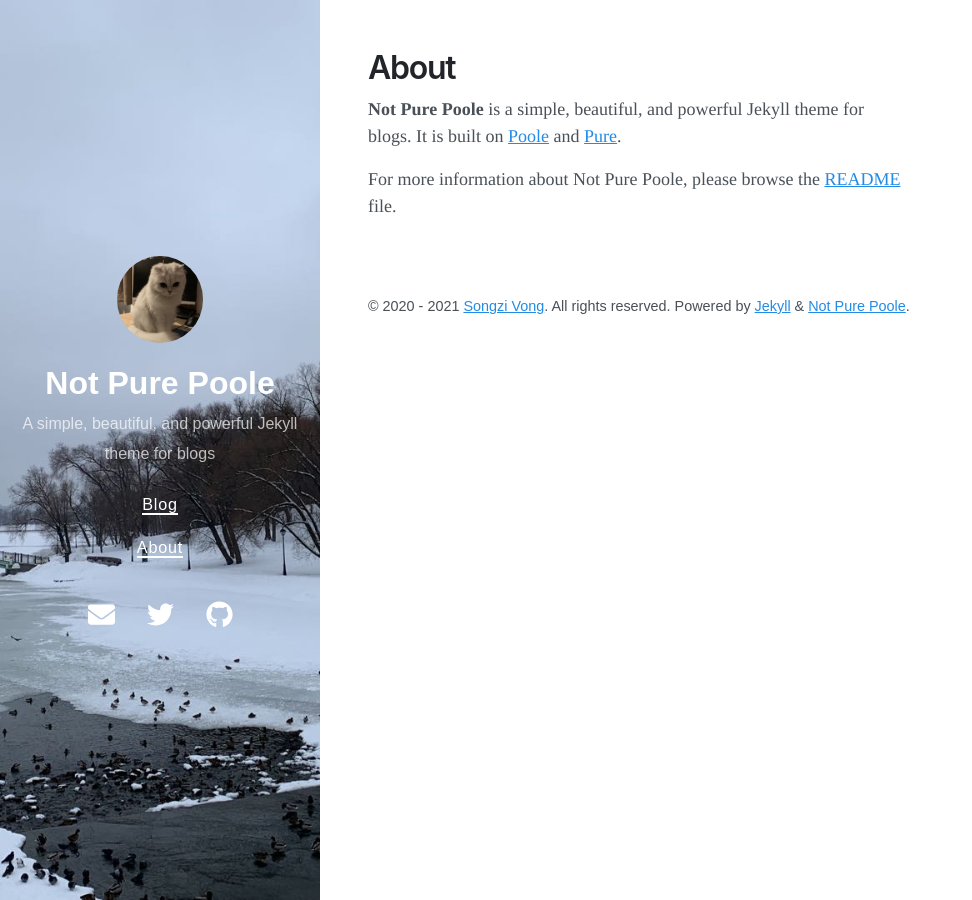
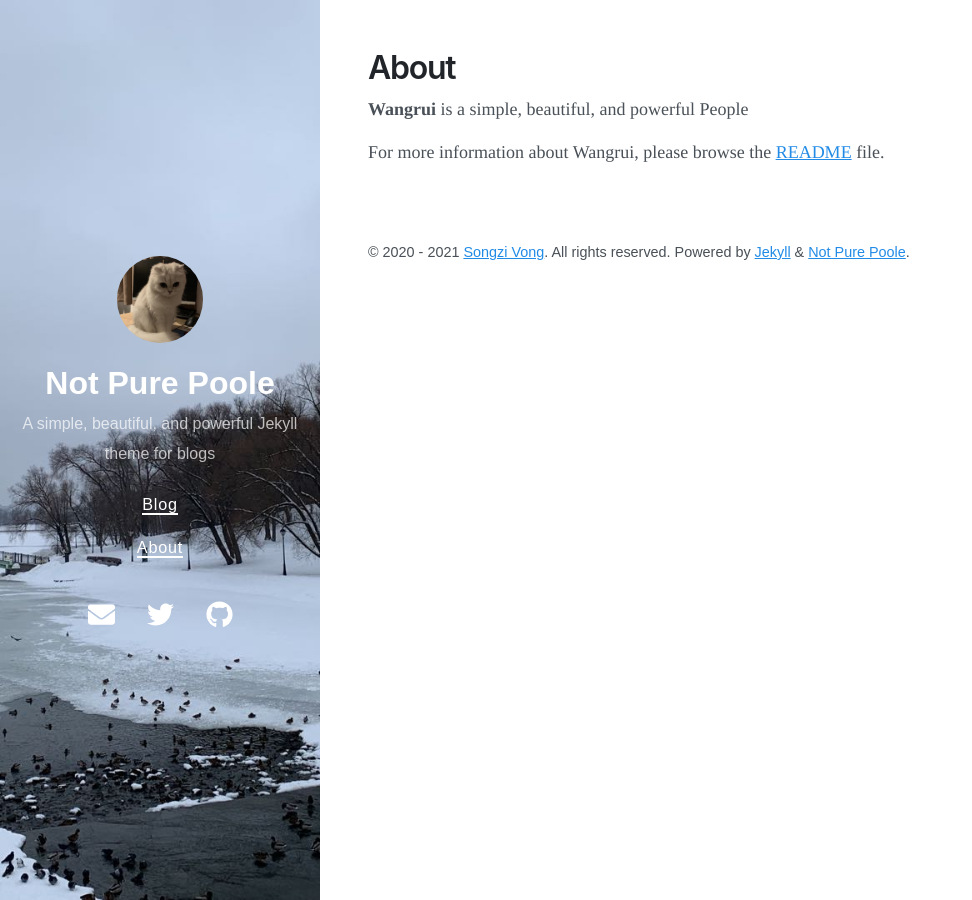
Before and after one commit to Chris-R-U/Chris-R-U.github.io, a Jekyll site: the page built from about.md, in a window 1280 px wide. Shown: the whole page, without its empty margins (0-972 px from the left). Built offline with Jekyll 4.4.1, drawn with Linux system fonts in a browser that asks for light colours; nearby versions of some CDN libraries.

Commit message:
Update about.md

```diff
--- a/about.md
+++ b/about.md
@@ -3,6 +3,6 @@ layout: page
 title: About
 ---
 
-**Not Pure Poole** is a simple, beautiful, and powerful Jekyll theme for blogs. It is built on [Poole](https://github.com/poole/poole) and [Pure](https://purecss.io/).
+**Wangrui** is a simple, beautiful, and powerful People
 
-For more information about Not Pure Poole, please browse the [README](https://github.com/vszhub/not-pure-poole) file.
+For more information about Wangrui, please browse the [README](https://github.com/vszhub/not-pure-poole) file.
```
